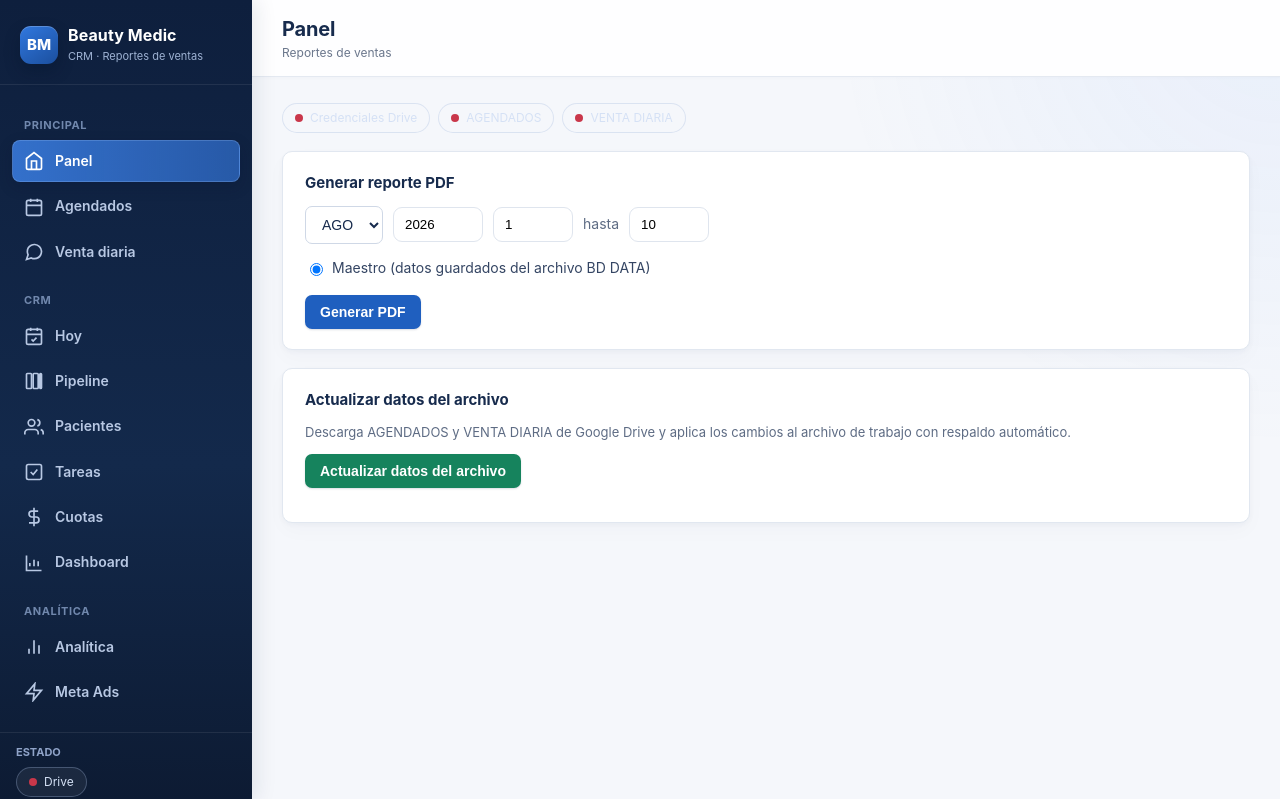
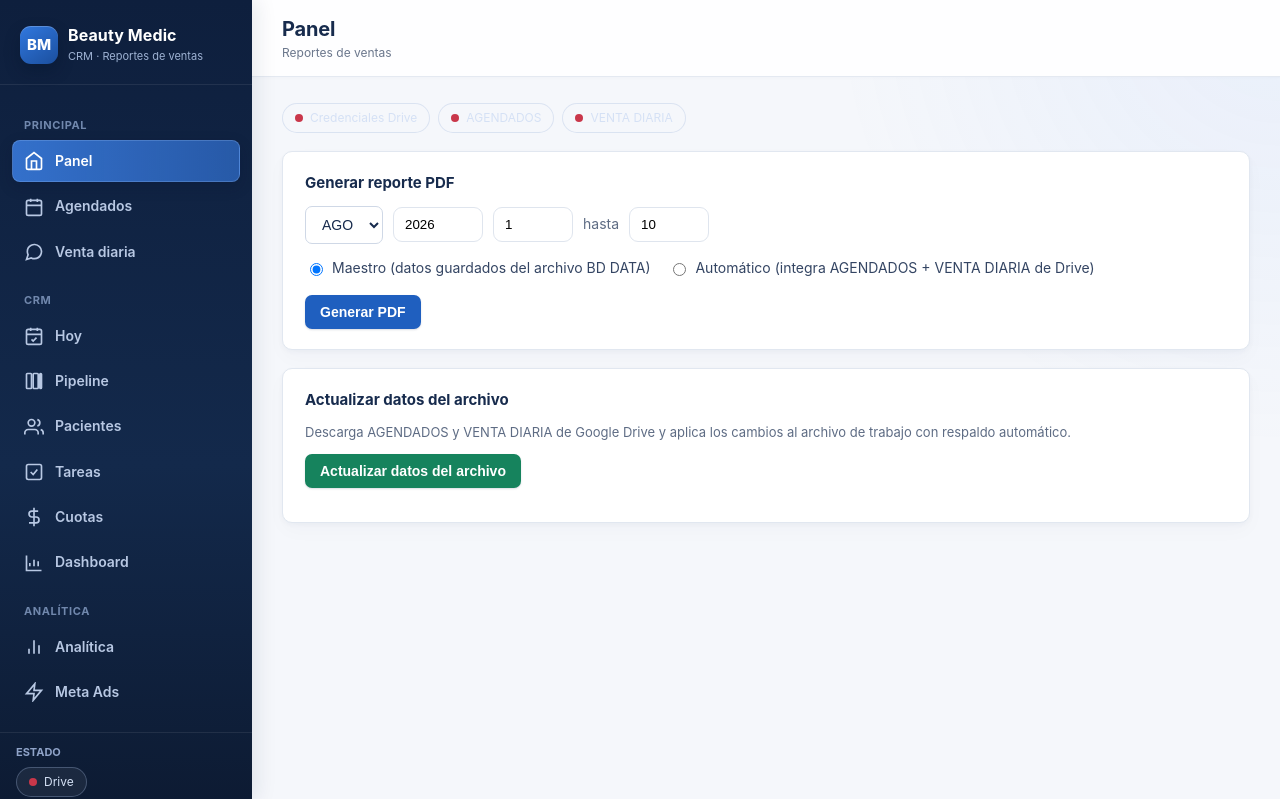
Before and after one commit to acorex1210/beautymedic-crm-web, a FastAPI app: page / in a window 1280 px wide. Shown: the top 799 px of the page. Run offline with FastAPI, Linux system fonts and the light colour scheme; parts of the project's set-up code (start-up, migrations or seed data) failed here and were passed over; some libraries are stand-ins or nearby versions.

Commit message:
Reporte PDF: volver a mostrar opción 'Automático' (integra AGENDADOS+VENTA DIARIA)

```diff
--- a/templates/index.html
+++ b/templates/index.html
@@ -541,6 +541,7 @@
           </div>
           <div style="margin:4px 0 14px;">
             <label class="radio"><input type="radio" name="fuente" value="maestro" checked> Maestro (datos guardados del archivo BD DATA)</label>
+            <label class="radio"><input type="radio" name="fuente" value="auto"> Automático (integra AGENDADOS + VENTA DIARIA de Drive)</label>
           </div>
           <button class="btn" id="btnReporte">Generar PDF</button>
           <div id="resultadoReporte" class="oculto">
```
